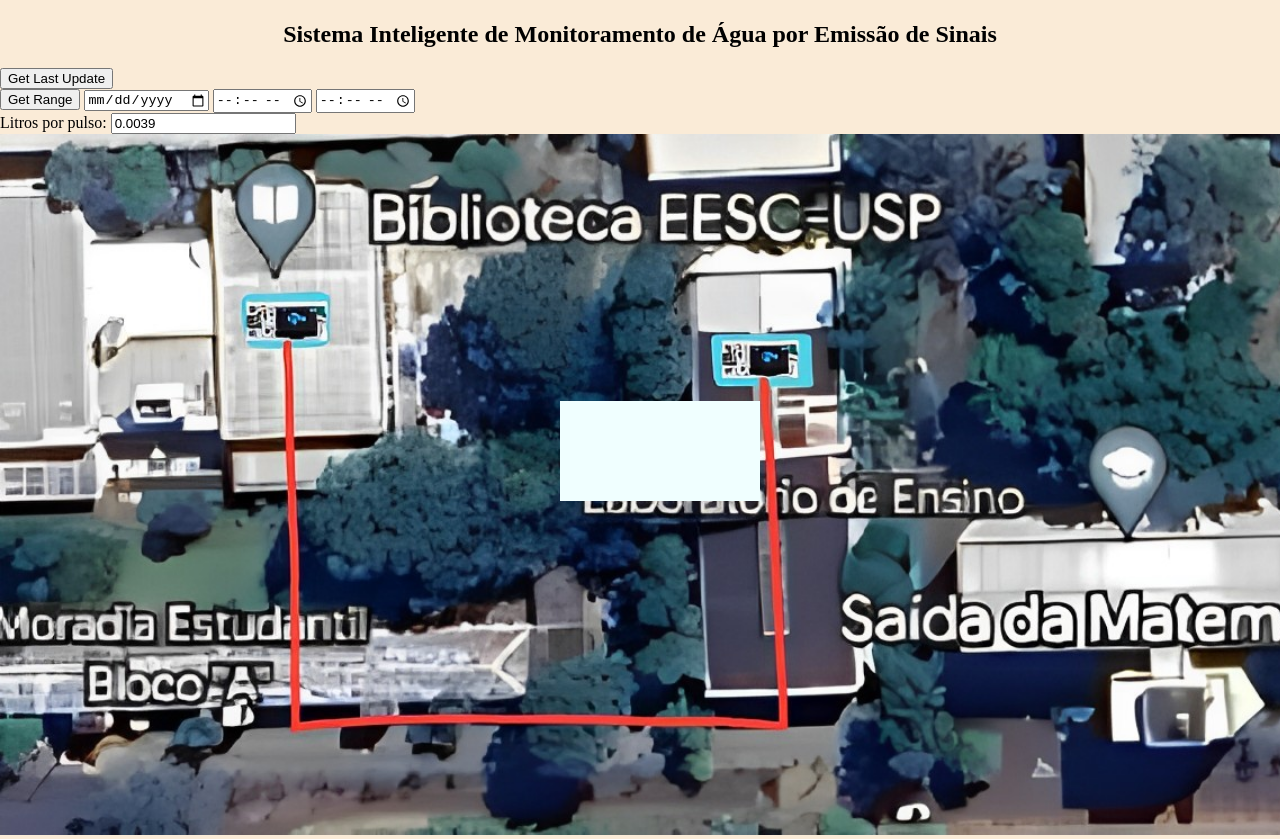
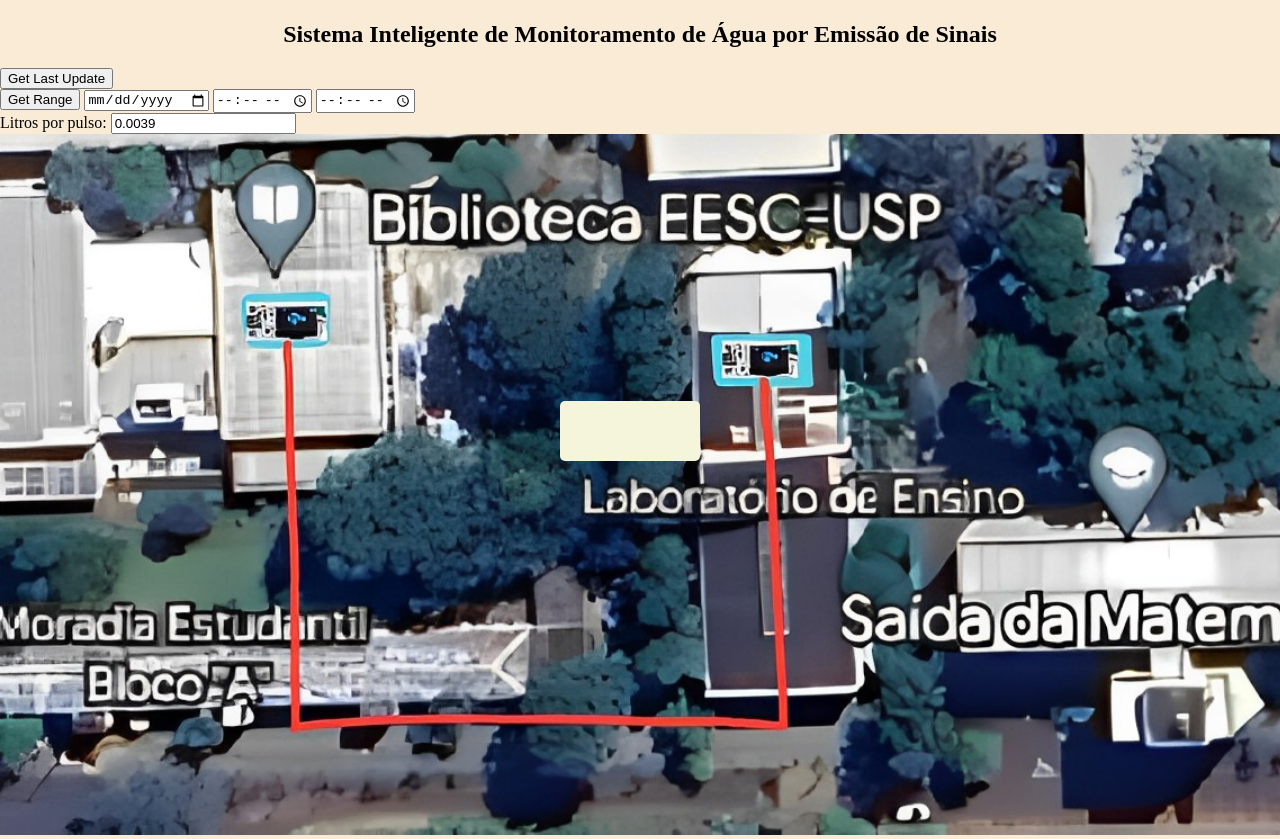
Before and after one commit to pijuma/Projeto_SIMAES, a plain HTML site: page site/site.html in a window 1280 px wide. Shown: the part 79-918 px from the top of the page. Drawn offline with Linux system fonts and the light colour scheme.

Commit message:
Update site.css

```diff
--- a/site/site.css
+++ b/site/site.css
@@ -31,8 +31,15 @@ body {
 #display {
     top: 60vh;
     left: 70vh;
-    width: 200px;
-    height: 100px;
+    width: 100px;
+    height: 20px;
+    border-radius: 5px;
     position: absolute;
-    background-color: azure;
+    background-color:beige;
+    text-align: center;
+    padding: 20px;
 }
+
+#elemento {
+    margin: 5px;
+}
```
